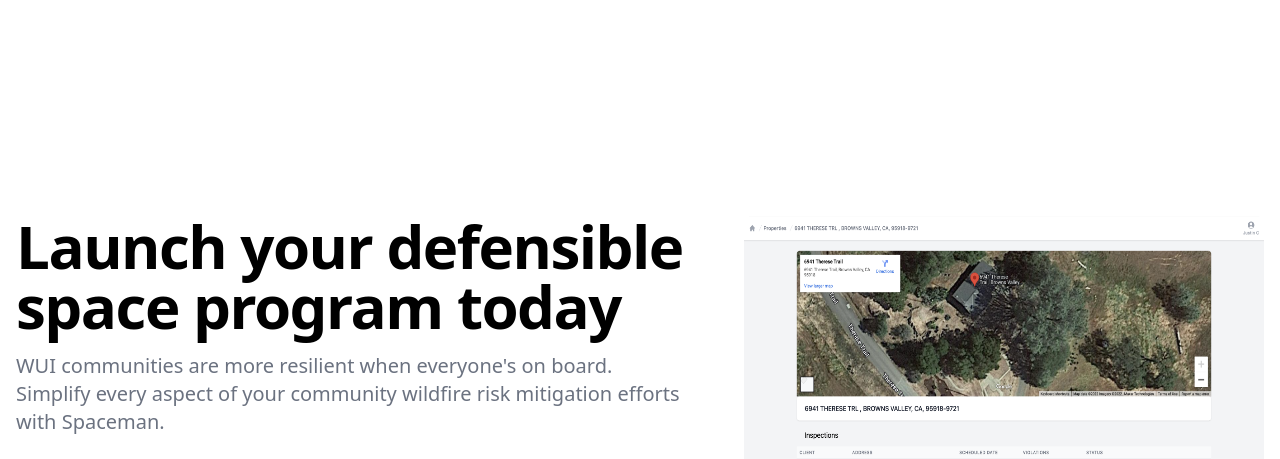
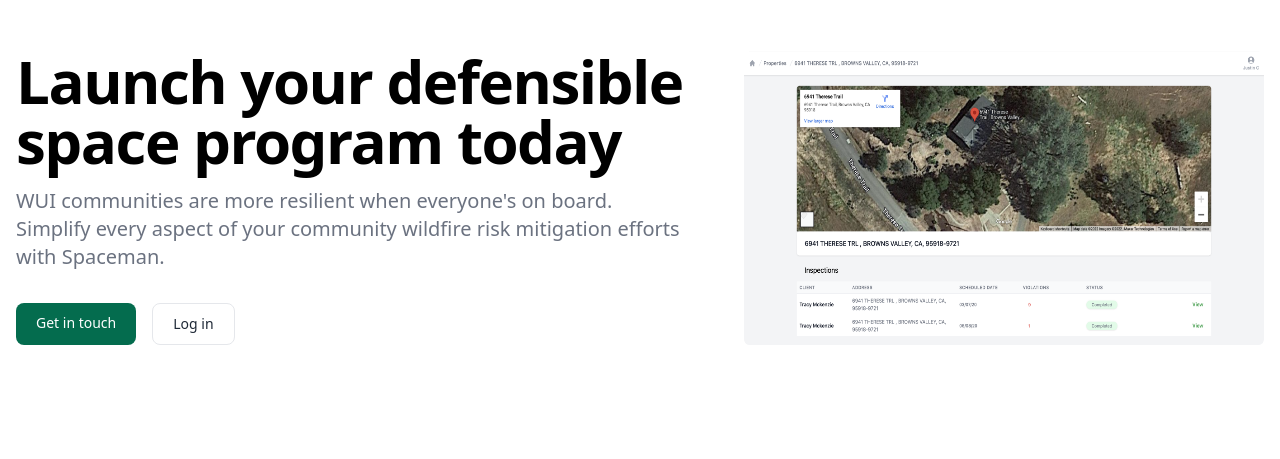
Before and after one commit to withspaceman/site, a website: page index.html in a window 1280 px wide. Shown: the part 61-520 px from the top of the page. Drawn offline with nearby package versions, Linux system fonts and the light colour scheme.

Commit message:
fixed height

```diff
--- a/index.html
+++ b/index.html
@@ -30,7 +30,7 @@
         </nav>
     </header>
     <!-- Start block -->
-    <section class="bg-white dark:bg-gray-900 flex flex-col justify-center h-screen">
+    <section class="bg-white dark:bg-gray-900 flex flex-col justify-center h-[80vh]">
         <div class="grid max-w-screen-xl px-4 pt-20 pb-8 mx-auto lg:gap-8 xl:gap-0 lg:py-16 lg:grid-cols-12 lg:pt-28">
             <div class="mr-auto place-self-center lg:col-span-7">
                 <h1 class="max-w-2xl mb-4 text-4xl font-extrabold leading-none tracking-tight md:text-5xl xl:text-6xl dark:text-white">Launch your defensible<br>space program today</h1>
```
